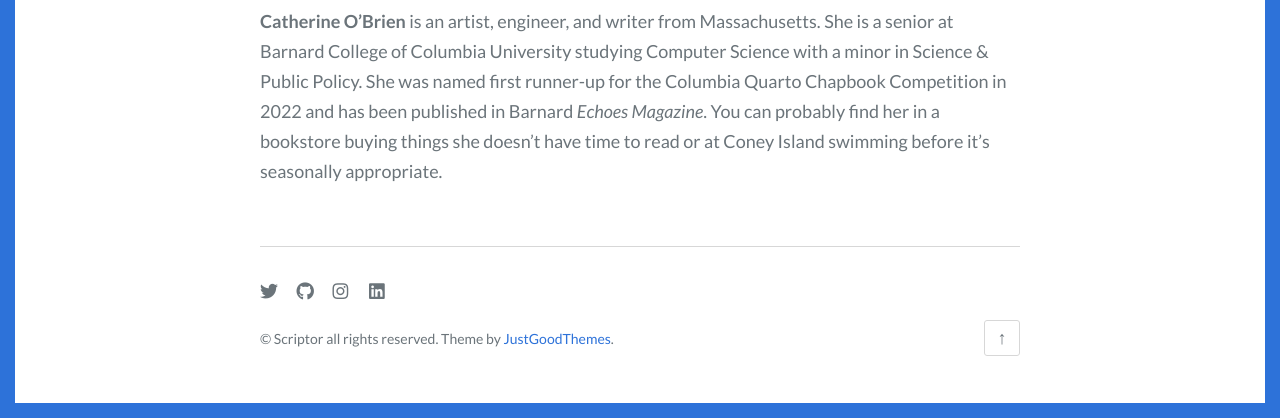
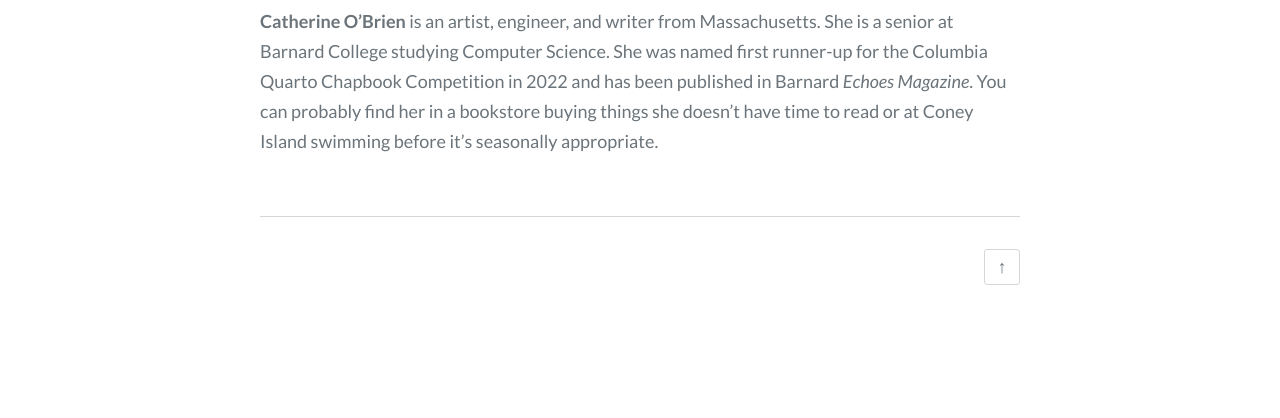
Before and after one commit to JustGoodThemes/Scriptor-Jekyll-Theme, a Jekyll site: the page built from about.md, in a window 1280 px wide, cut to the strip 960-1378 px from the top of the page. Built offline with Jekyll 4.4.1, drawn with Linux system fonts in a browser that asks for light colours; some web fonts are replaced; after the commit the page ends 1272 px from its top, so only the background shows below that.

Commit message:
Fixed links, changed accent color, edited about page

```diff
--- a/_config.yml
+++ b/_config.yml
@@ -43,12 +43,7 @@
 disqus: catherine-o-brien
 
 # Colors
-accent_color: '#2d72d9'
-
-# Site footer
-footer:
-  content: "&copy; Scriptor all rights reserved. Theme by [JustGoodThemes](https://www.justgoodthemes.com)."
-  has_social: true
+accent_color: '#ffffff'
 
 # Plugins
 plugins:
--- a/_layouts/post.html
+++ b/_layouts/post.html
@@ -43,9 +43,4 @@
       </div><!-- .author-details -->
     </div><!-- .author-box -->
   </article><!-- .post -->
-
-  {% if site.disqus and site.disqus != "" %}
-    {% include disqus.html %}
-  {% endif %}
-
 </main><!-- .main-content -->
--- a/about.md
+++ b/about.md
@@ -5,4 +5,4 @@
 feature_image: images/about.jpg
 ---
 
-**Catherine O'Brien** is an artist, engineer, and writer from Massachusetts. She is a senior at Barnard College of Columbia University studying Computer Science with a minor in Science & Public Policy. She was named first runner-up for the Columbia Quarto Chapbook Competition in 2022 and has been published in Barnard *Echoes Magazine*. You can probably find her in a bookstore buying things she doesn't have time to read or at Coney Island swimming before it's seasonally appropriate.
+**Catherine O'Brien** is an artist, engineer, and writer from Massachusetts. She is a senior at Barnard College studying Computer Science. She was named first runner-up for the Columbia Quarto Chapbook Competition in 2022 and has been published in Barnard *Echoes Magazine*. You can probably find her in a bookstore buying things she doesn't have time to read or at Coney Island swimming before it's seasonally appropriate.
```
Also changed, not shown: _layouts/portfolio.md (deleted, +0 -7 lines), _posts/2023-03-04-scrambled-poetry.md (+1 -1 lines), portfolio.md (added, +7 -0 lines).
